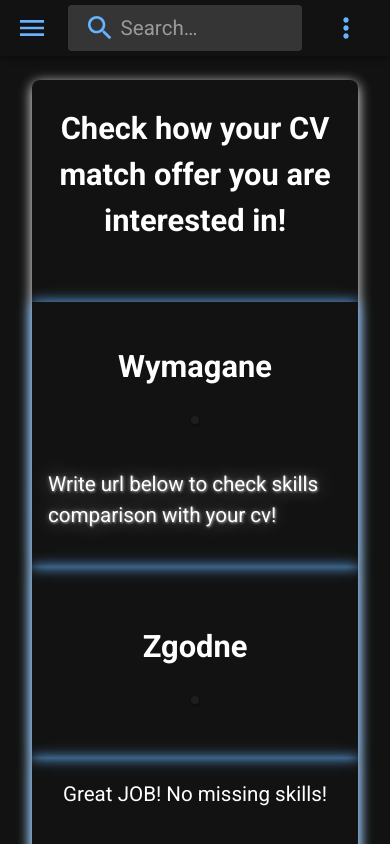
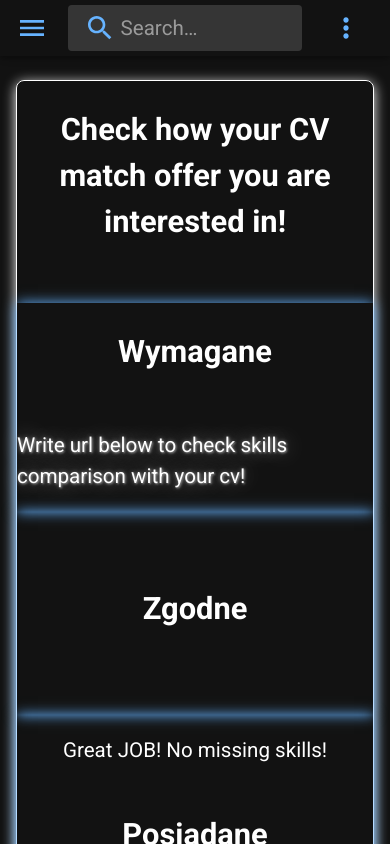
Before and after one commit to Blagi-zmaj/career-builder-assistant, a Next.js app: page /offer_scraping in a window 390 px wide. Shown: the top 844 px of the page. Built offline with nearby package versions, Linux system fonts and the light colour scheme.

Commit message:
Fix layout in offer scraping page on mobile devices

```diff
--- a/app/components/CVCreator/CVForm.module.css
+++ b/app/components/CVCreator/CVForm.module.css
@@ -224,7 +224,6 @@
 
 .projects {
   grid-area: projects;
-  background-color: burlywood;
 }
 
 .control {
@@ -245,7 +244,6 @@
   --sectionMargin: 2rem;
   display: flex;
   flex-direction: column;
-  background-color: rgb(190, 48, 190);
   margin: 0;
   align-items: stretch;
   justify-content: stretch;
@@ -282,7 +280,6 @@
 
 @media only screen and (max-width: 768px) {
   .form {
-    background-color: red;
     width: calc("100vw");
     margin: 5rem 0rem 1rem 1.5rem;
   }
@@ -313,7 +310,6 @@
 
 @media only screen and (max-width: 600px) {
   .form {
-    background-color: blueviolet;
     width: calc("100vw");
     margin: 5rem 0.5rem 1rem 0.5rem;
   }
--- a/app/components/CVCreator/UserDetailsList.tsx
+++ b/app/components/CVCreator/UserDetailsList.tsx
@@ -14,7 +14,6 @@ import ProfileDetails from "./ProfileDetails";
 export default function UserDetailsList({ categoryList, hideAllButtons }) {
   useEffect(() => {
     const userSkillsFromLocalStorage = getDataFromLocalStorage("skills");
-    console.log(userSkillsFromLocalStorage);
     const ownedSkillObjectsArr = userSkillsFromLocalStorage.map((skill) => {
       return {
         name: skill,
--- a/app/components/ChipsArray.tsx
+++ b/app/components/ChipsArray.tsx
@@ -26,9 +26,10 @@ const ChipsArray: React.FC<ChipsArrayProps> = ({ data, type }) => {
         justifyContent: "center",
         flexWrap: "wrap",
         listStyle: "none",
-        p: 0.5,
+        p: 0,
         m: 0,
-        marginBottom: "1.5rem",
+        marginBottom: "0.5rem",
+        width: '100%'
       }}
       component="ul"
     >
--- a/app/components/JobOfferScraping/Styled/JobOfferScraping.ts
+++ b/app/components/JobOfferScraping/Styled/JobOfferScraping.ts
@@ -15,23 +15,26 @@ const AppWrapper = styled.section`
   box-shadow: 0 0 16px 1px rgba(0, 0, 0, 0.5);
   border-radius: 8px;
   margin: 5rem 0 0 2rem;
-  // border: 1px solid white;
+  border: 1px solid white;
   box-shadow: 0px 3px 13px 0px rgba(255, 255, 255, 1);
-  // align-items: center;
-  // justify-content: center;
   justify-items: center;
 
   @media (max-width: ${breakpoints.mobile}) {
-    // background-color: lightcoral;
-    width: calc(100vw - 4rem);
+    width: calc(100vw - 2rem);
+    margin: 5rem 0 0 1rem;
   }
 
-  @media (min-width: ${breakpoints.mobile}) and (max-width: ${breakpoints.tablet}) {
-    // background-color: lightgreen;
+  @media (min-width: 480px) and (max-width: 600px) {
+    width: calc(100vw - 4rem);
+    margin: 5rem 0 0 2rem;
   }
 
   @media (min-width: ${breakpoints.tablet}) {
-    // background-color: lightblue;
+    width: calc(100vw - 9rem);
+  }
+
+  @media (min-width: ${breakpoints.desktop}) {
+    width: calc(100vw - 9rem);
   }
 `;
 
@@ -46,7 +49,7 @@ const SkillBlockWrapper = styled.div`
 const SkillsListWrapper = styled.div`
   width: 100%;
   height: 100%;
-  padding: 1rem;
+  // padding: 1rem;
   box-shadow: 0px 0px 13px 0px rgba(102, 179, 255, 1);
   display: flex;
   flex-direction: column;
--- a/package.json
+++ b/package.json
@@ -24,7 +24,7 @@
     "dayjs": "^1.11.11",
     "html2canvas": "^1.4.1",
     "html2pdf.js": "^0.10.1",
-    "jsdom": "^24.1.1",
+    "jsdom": "^24.1.3",
     "next": "14.2.3",
     "react": "^18",
     "react-dom": "^18",
```
Also changed, not shown: 1 other file (tests, documents, lock files or other folders).
